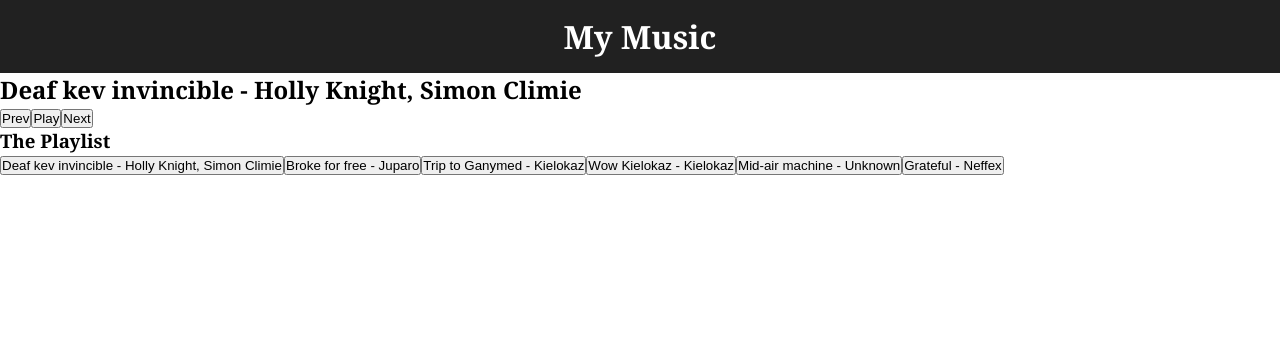
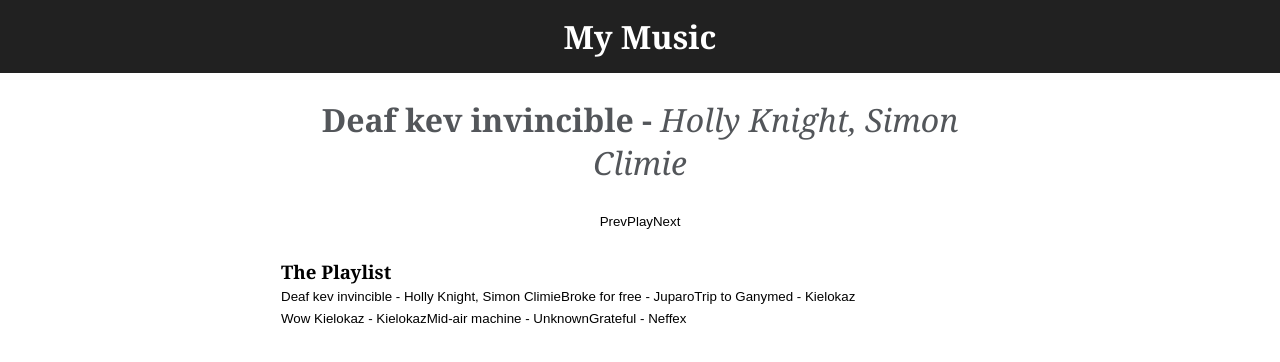
Before and after one commit to madhurabhujbal/Challenge31Days, a Vue app in the folder day7/spotif/: page / in a window 1280 px wide. Shown: the top 362 px of the page. Built offline with nearby package versions, Linux system fonts and the light colour scheme.

Commit message:
Add styling code for header, song title and controls

```diff
--- a/day7/spotif/src/App.vue
+++ b/day7/spotif/src/App.vue
@@ -138,4 +138,39 @@ header {
   background-color: #212121;
   color: #FFF;
 }
+
+main {
+  width: 100%;
+  max-width: 768px;
+  margin: 0 auto;
+  padding: 25px;
+}
+
+.song-title {
+  color: #53565A;
+  font-size: 32px;
+  font-weight: 700;
+  text-align: center;
+}
+
+.song-title span {
+  font-weight: 400;
+  font-style: italic;
+}
+
+.controls {
+  display: flex;
+  justify-content: center;
+  padding: 30px 15px;
+}
+
+button {
+  appearance: none;
+  background: none;
+  border: none;
+  outline: none;
+  cursor: pointer;
+}
+
+
 </style>
```
